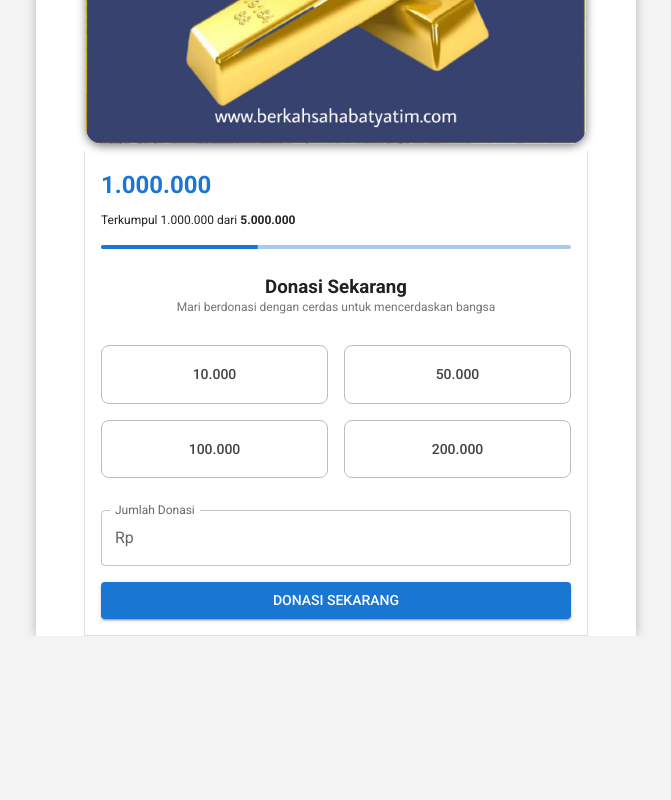
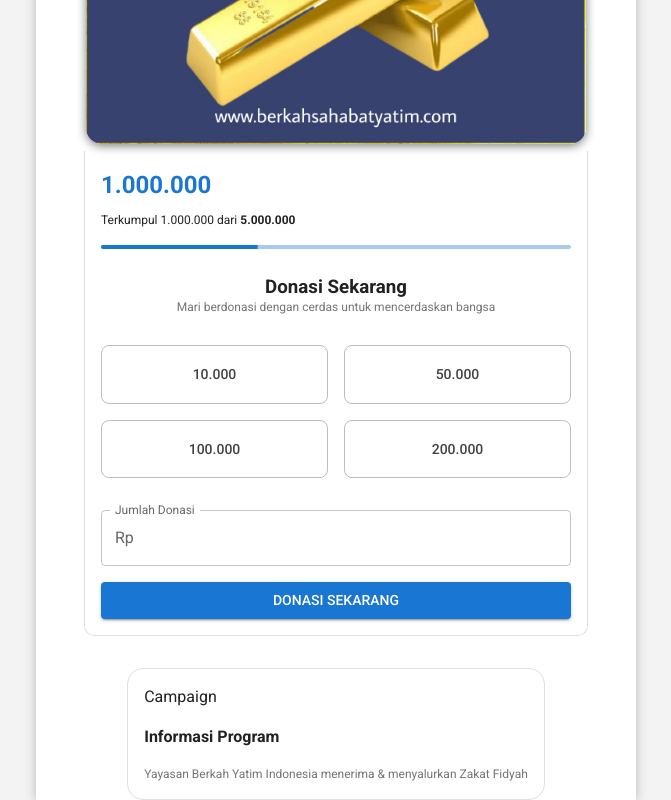
Before and after one commit to imboyo/byi-react, a Next.js app: page /detail/qurban-penuh-cinta in a window 1280 px wide. Shown: the part 356-1156 px from the top of the page, without its empty margins (304-975 px from the left). Before the commit the page ends 992 px from the top, so only its background shows below. Built offline with nearby package versions, Linux system fonts and the light colour scheme.

Commit message:
Detail Campaign Detail

```diff
--- a/app/detail/[slug]/page.tsx
+++ b/app/detail/[slug]/page.tsx
@@ -4,6 +4,7 @@
 import { css } from "@emotion/react";
 import DetailImageHero from "@/components/page/detail/DetailImageHero";
 import DetailPayment from "@/components/page/detail/DetailPayment";
+import DetailCampaignDetail from "@/components/page/detail/DetailCampaignDetail";
 
 interface PropsType {
   params: {
@@ -20,6 +21,7 @@ export default function DetailPage({ params }: PropsType) {
 
       <section css={styles.sectionContent}>
         <DetailPayment />
+        <DetailCampaignDetail />
       </section>
     </section>
   );
@@ -39,6 +41,8 @@ const styles = {
     display: flex;
     flex-direction: column;
     align-items: center;
+    gap: 2rem;
+
     width: 100%;
     padding: 0 2rem;
   `,
--- /dev/null
+++ b/components/page/detail/DetailCampaignDetail.tsx
@@ -0,0 +1,34 @@
+/** @jsxImportSource @emotion/react */
+import { css } from "@emotion/react";
+import { grey } from "@mui/material/colors";
+
+const DetailCampaignDetail = () => {
+  return (
+    <section css={styles.container}>
+      <p>Campaign</p>
+      <h4>Informasi Program</h4>
+      <p css={styles.description}>
+        Yayasan Berkah Yatim Indonesia menerima & menyalurkan Zakat Fidyah
+      </p>
+    </section>
+  );
+};
+export default DetailCampaignDetail;
+
+const styles = {
+  container: css`
+    display: flex;
+    flex-direction: column;
+    gap: 1rem;
+
+    border: 1px solid #e0e0e0;
+    border-radius: 1rem;
+
+    padding: 1rem;
+  `,
+
+  description: css`
+    color: ${grey[600]};
+    font-size: 0.75rem;
+  `,
+};
--- a/components/page/detail/DetailPayment.tsx
+++ b/components/page/detail/DetailPayment.tsx
@@ -22,8 +22,9 @@ const styles = {
     padding: 1rem;
     width: 100%;
 
-    // border only left, right, and bottom
     border: 1px solid #e0e0e0;
     border-top: none;
+
+    border-radius: 0 0 10px 10px;
   `,
 };
--- a/components/page/detail/_DetailPaymentDonation.tsx
+++ b/components/page/detail/_DetailPaymentDonation.tsx
@@ -4,10 +4,14 @@ import _DetailPaymentDonationHeading from "@/components/page/detail/_DetailPayme
 import _DetailPaymentDonationForm from "@/components/page/detail/_DetailPaymentDonationForm";
 
 const _DetailPaymentDonation = () => {
+  const onSubmit = (data: { nominal: number }) => {
+    console.log(data);
+  };
+
   return (
     <div css={styles.container}>
       <_DetailPaymentDonationHeading />
-      <_DetailPaymentDonationForm />
+      <_DetailPaymentDonationForm onSubmit={(data) => onSubmit(data)} />
     </div>
   );
 };
--- a/components/page/detail/_DetailPaymentDonationForm.tsx
+++ b/components/page/detail/_DetailPaymentDonationForm.tsx
@@ -15,8 +15,12 @@ const schema = yup.object({
   nominal: yup.number().required().min(10000).max(1000000000000000),
 });
 
+interface PropsType {
+  onSubmit: (data: { nominal: number }) => void;
+}
+
 // Region: COMPONENT
-const _DetailPaymentDonationForm = () => {
+const _DetailPaymentDonationForm = (props: PropsType) => {
   // * Button Group Nominal
   const handleClickNominalButton = (newValue: number) => {
     setValue("nominal", newValue);
@@ -33,7 +37,8 @@ const _DetailPaymentDonationForm = () => {
   });
 
   const onSubmit = (data: { nominal: number }) => {
-    console.log(data.nominal);
+    // Pass data and event to parent component
+    props.onSubmit(data);
   };
 
   return (
```
